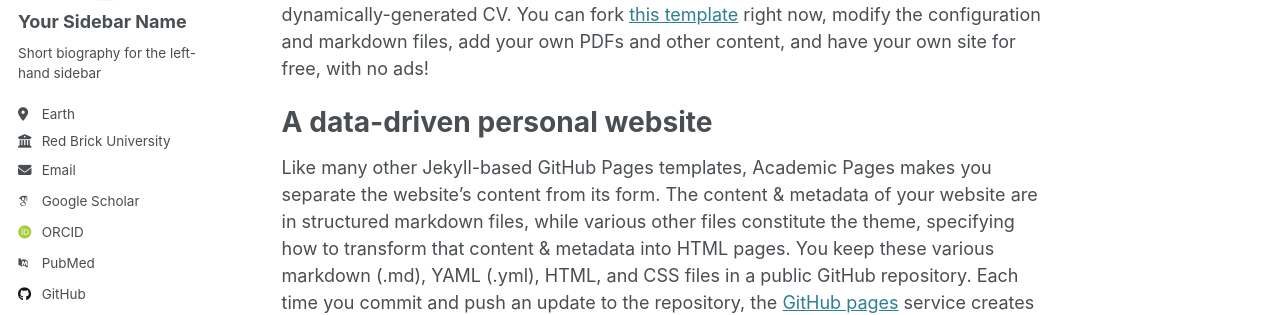
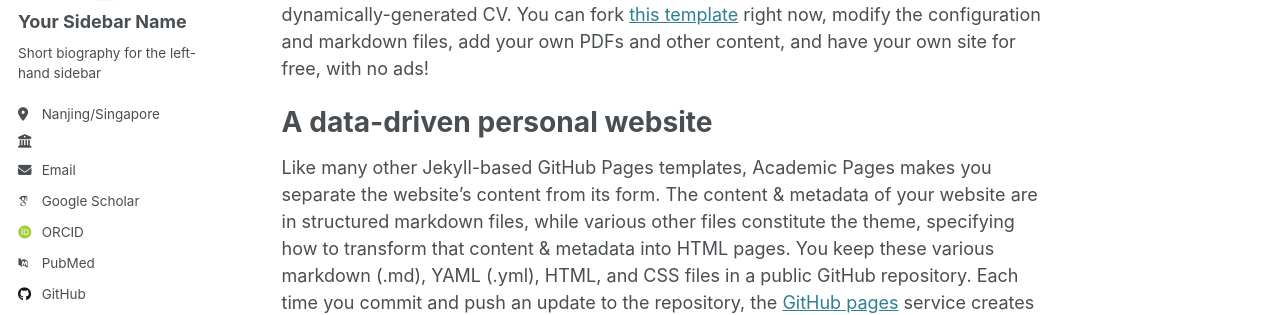
Before and after one commit to penway/penway, a Jekyll site: the page built from docs/_pages/about.md, in a window 1280 px wide. Shown: the part 337-652 px from the top of the page. Built offline with Jekyll 4.4.1, drawn with Linux system fonts in a browser that asks for light colours; some web fonts are replaced.

Commit message:
Update _config.yml

```diff
--- a/docs/_config.yml
+++ b/docs/_config.yml
@@ -13,7 +13,7 @@
 title_separator          : "-"
 name                     : &name "Your Name XXX"
 description              : &description "personal description"
-url                      : https://academicpages.github.io # the base hostname & protocol for your site e.g. "https://[your GitHub username].github.io"
+url                      : https://penway.github.io/penway/ # the base hostname & protocol for your site e.g. "https://[your GitHub username].github.io"
 baseurl                  : "" # the subpath of your site, e.g. "/blog"
 repository               : "academicpages/academicpages.github.io"
 
@@ -26,8 +26,8 @@
   name             : "Your Sidebar Name"
   pronouns         : # example: "she/her"
   bio              : "Short biography for the left-hand sidebar"
-  location         : "Earth"
-  employer         : "Red Brick University"
+  location         : "Nanjing/Singapore"
+  employer         : ""
   uri              : # URL
   email            : "none@example.org"
 
```
